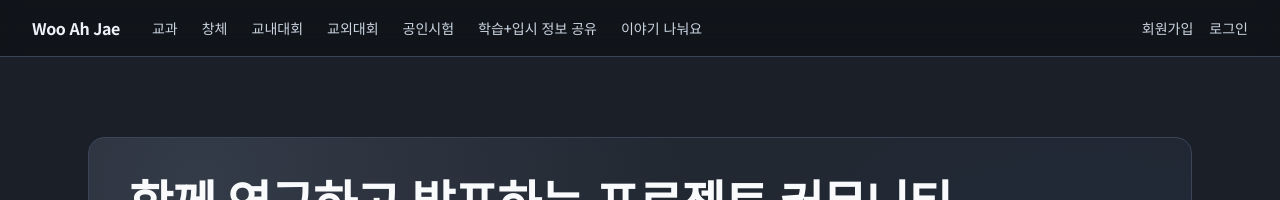
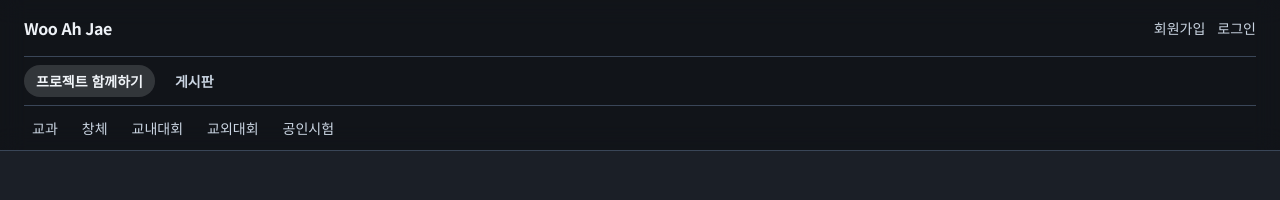
Before and after one commit to LEEJIKEUN/woo-ah-jae, a Next.js app: page / in a window 1280 px wide. Shown: the top 200 px of the page. Built offline with nearby package versions, Linux system fonts and the light colour scheme; no server answers; the database is empty.

Commit message:
fix: simplify account label and restructure responsive header navigation

```diff
--- a/src/app/globals.css
+++ b/src/app/globals.css
@@ -1,7 +1,7 @@
 @import "tailwindcss";
 
 :root {
-  --header-h: 56px;
+  --header-h: 132px;
   --background: #1b1f27;
   --foreground: #eef2f7;
   --surface: #232a35;
--- a/src/app/layout.tsx
+++ b/src/app/layout.tsx
@@ -35,7 +35,7 @@ export default async function RootLayout({ children }: Readonly<{ children: Reac
 
   if (session) {
     const emailLocalPart = session.email.split("@")[0] || "사용자";
-    const fallbackBase = `학교미입력-${session.role === "ADMIN" ? "운영" : "학년미입력"}-${emailLocalPart}`;
+    const fallbackBase = emailLocalPart;
 
     try {
       const user = await prisma.user.findUnique({
@@ -52,12 +52,10 @@ export default async function RootLayout({ children }: Readonly<{ children: Reac
         },
       });
 
-      const school = user?.studentProfile?.schoolName?.trim() || "학교미입력";
-      const grade = user?.studentProfile?.grade?.trim() || (session.role === "ADMIN" ? "운영" : "학년미입력");
       const name = user?.studentProfile?.realName?.trim() || emailLocalPart;
-      accountLabel = `${school}-${grade}-${name}${session.role === "ADMIN" ? " (관리자)" : ""}`;
+      accountLabel = name;
     } catch {
-      accountLabel = `${fallbackBase}${session.role === "ADMIN" ? " (관리자)" : ""}`;
+      accountLabel = fallbackBase;
     }
   }
 
--- a/src/components/nav/Header.tsx
+++ b/src/components/nav/Header.tsx
@@ -21,6 +21,7 @@ export default function Header({ session, accountLabel }: Props) {
   const [open, setOpen] = useState(false);
   const [loading, setLoading] = useState(false);
   const [isScrolled, setIsScrolled] = useState(false);
+  const [navSection, setNavSection] = useState<"projects" | "boards">("projects");
   const [activeTab, setActiveTab] = useState<CategoryTab | null>(null);
   const router = useRouter();
 
@@ -36,6 +37,14 @@ export default function Header({ session, accountLabel }: Props) {
     } else {
       setActiveTab("교과");
     }
+  }, [pathname]);
+
+  useEffect(() => {
+    if (pathname?.startsWith("/boards") || pathname?.startsWith("/community/admissions")) {
+      setNavSection("boards");
+      return;
+    }
+    setNavSection("projects");
   }, [pathname]);
 
   useEffect(() => {
@@ -70,43 +79,14 @@ export default function Header({ session, accountLabel }: Props) {
           : "border-white/10 bg-black/35 backdrop-blur-md"
       }`}
     >
-      <nav className="mx-auto flex h-[var(--header-h)] w-full max-w-[1600px] items-center justify-between gap-8 px-6 md:px-8">
-        <div className="flex min-w-0 flex-1 items-center gap-6">
+      <nav className="mx-auto w-full max-w-[1600px] px-4 md:px-6">
+        <div className="flex h-14 items-center justify-between gap-3">
           <Link href="/" className="shrink-0 text-base font-semibold tracking-tight text-[color:var(--foreground)]">
             Woo Ah Jae
           </Link>
 
-          <div className="hidden min-w-0 flex-nowrap items-center gap-2 md:flex">
-            {PRIMARY_TABS.map((tab) => (
-              <Link
-                key={tab}
-                href={`/category?tab=${encodeURIComponent(tab)}&channel=전체&sort=popular`}
-                className={`inline-flex items-center gap-2 whitespace-nowrap rounded-full px-2 py-1 text-sm font-medium transition ${
-                  activeTab === tab
-                    ? "bg-slate-100/10 text-slate-100"
-                    : "text-slate-300 hover:text-slate-100"
-                }`}
-              >
-                <span className="whitespace-nowrap">{tab}</span>
-              </Link>
-            ))}
-            <Link
-              href="/community/admissions?board=all"
-              className="inline-flex items-center whitespace-nowrap rounded-full px-2 py-1 text-sm font-medium text-slate-300 transition hover:text-slate-100"
-            >
-              학습+입시 정보 공유
-            </Link>
-            <Link
-              href="/boards/talk"
-              className="inline-flex items-center whitespace-nowrap rounded-full px-2 py-1 text-sm font-medium text-slate-300 transition hover:text-slate-100"
-            >
-              이야기 나눠요
-            </Link>
-          </div>
-        </div>
-
           {!session ? (
-          <div className="flex items-center gap-4 text-sm font-medium">
+            <div className="flex items-center gap-3 text-sm font-medium">
               <Link href="/signup" className="text-slate-300 transition hover:text-white">
                 회원가입
               </Link>
@@ -115,8 +95,8 @@ export default function Header({ session, accountLabel }: Props) {
               </Link>
             </div>
           ) : (
-          <div className="relative ml-4 flex shrink-0 items-center gap-2">
-            <div className="hidden items-center gap-2 md:flex">
+            <div className="relative ml-2 flex shrink-0 items-center gap-2">
+              <div className="hidden items-center gap-2 xl:flex">
                 <Link href="/me/projects" className="whitespace-nowrap rounded-md border border-slate-500/70 px-3 py-1.5 text-xs font-semibold text-slate-100 transition hover:border-slate-300 hover:text-white">
                   내 프로젝트 관리
                 </Link>
@@ -135,8 +115,9 @@ export default function Header({ session, accountLabel }: Props) {
               <button
                 type="button"
                 onClick={() => setOpen((v) => !v)}
-              className="max-w-[180px] truncate text-left text-xs text-slate-300 transition hover:text-slate-100 md:max-w-[260px]"
+                className="max-w-[96px] truncate text-left text-xs text-slate-300 transition hover:text-slate-100"
                 aria-label="계정 정보"
+                title={accountLabel ?? session.email}
               >
                 {accountLabel ?? session.email}
               </button>
@@ -179,6 +160,65 @@ export default function Header({ session, accountLabel }: Props) {
               ) : null}
             </div>
           )}
+        </div>
+
+        <div className="border-t border-white/10 py-2">
+          <div className="flex items-center gap-2 overflow-x-auto whitespace-nowrap [scrollbar-width:none] [&::-webkit-scrollbar]:hidden">
+            <button
+              type="button"
+              onClick={() => setNavSection("projects")}
+              className={`rounded-full px-3 py-1.5 text-sm font-semibold transition ${
+                navSection === "projects" ? "bg-slate-100/15 text-slate-100" : "text-slate-300 hover:text-slate-100"
+              }`}
+            >
+              프로젝트 함께하기
+            </button>
+            <button
+              type="button"
+              onClick={() => setNavSection("boards")}
+              className={`rounded-full px-3 py-1.5 text-sm font-semibold transition ${
+                navSection === "boards" ? "bg-slate-100/15 text-slate-100" : "text-slate-300 hover:text-slate-100"
+              }`}
+            >
+              게시판
+            </button>
+          </div>
+        </div>
+
+        <div className="border-t border-white/10 py-2">
+          <div className="flex items-center gap-2 overflow-x-auto whitespace-nowrap [scrollbar-width:none] [&::-webkit-scrollbar]:hidden">
+            {navSection === "projects"
+              ? PRIMARY_TABS.map((tab) => (
+              <Link
+                key={tab}
+                href={`/category?tab=${encodeURIComponent(tab)}&channel=전체&sort=popular`}
+                className={`inline-flex items-center gap-2 whitespace-nowrap rounded-full px-2 py-1 text-sm font-medium transition ${
+                  activeTab === tab
+                    ? "bg-slate-100/10 text-slate-100"
+                    : "text-slate-300 hover:text-slate-100"
+                }`}
+              >
+                <span className="whitespace-nowrap">{tab}</span>
+              </Link>
+              ))
+              : (
+                <>
+                  <Link
+                    href="/community/admissions?board=all"
+                    className="inline-flex items-center whitespace-nowrap rounded-full px-2 py-1 text-sm font-medium text-slate-300 transition hover:text-slate-100"
+                  >
+                    학습+입시 정보 공유
+                  </Link>
+                  <Link
+                    href="/boards/talk"
+                    className="inline-flex items-center whitespace-nowrap rounded-full px-2 py-1 text-sm font-medium text-slate-300 transition hover:text-slate-100"
+                  >
+                    이야기 나눠요
+                  </Link>
+                </>
+              )}
+          </div>
+        </div>
       </nav>
     </header>
   );
```
Lines whose indentation alone changed are shown as unchanged.
